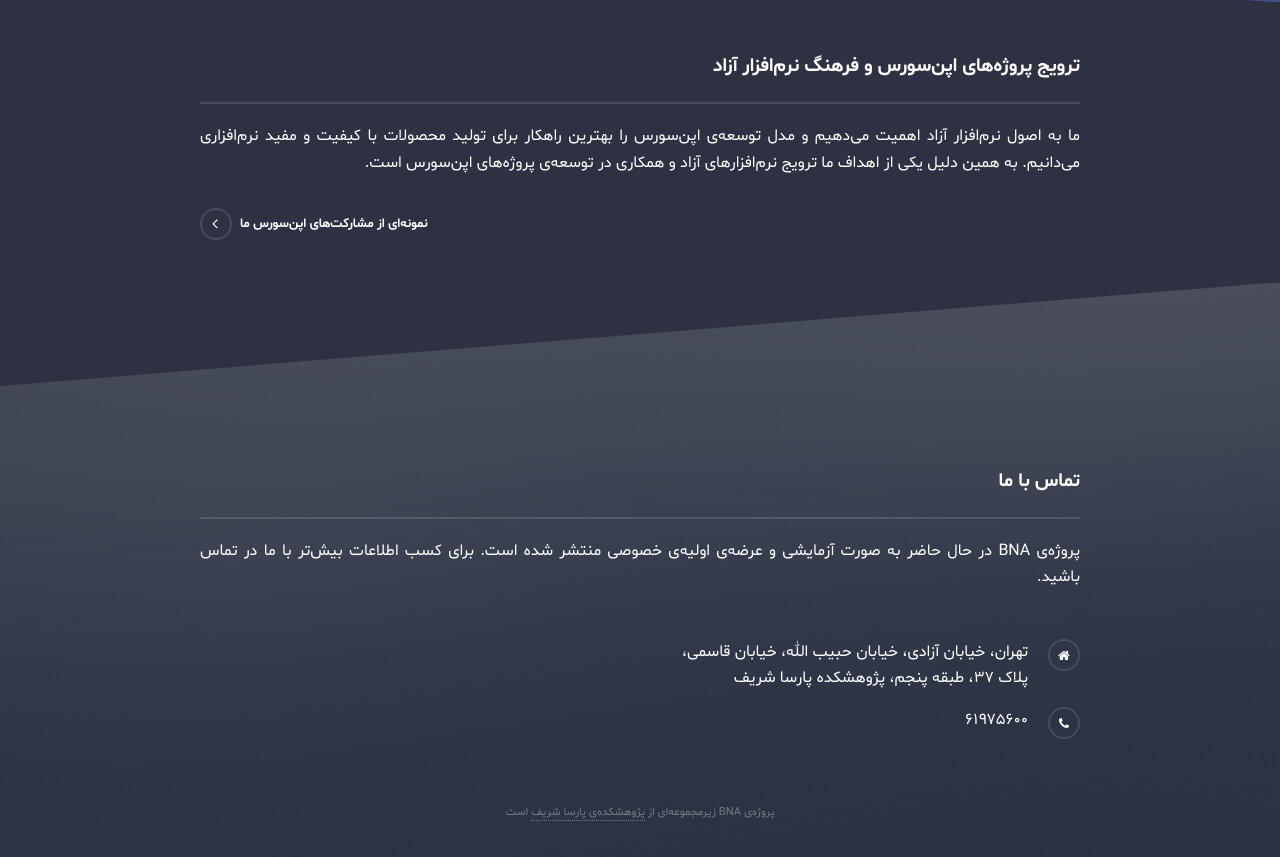
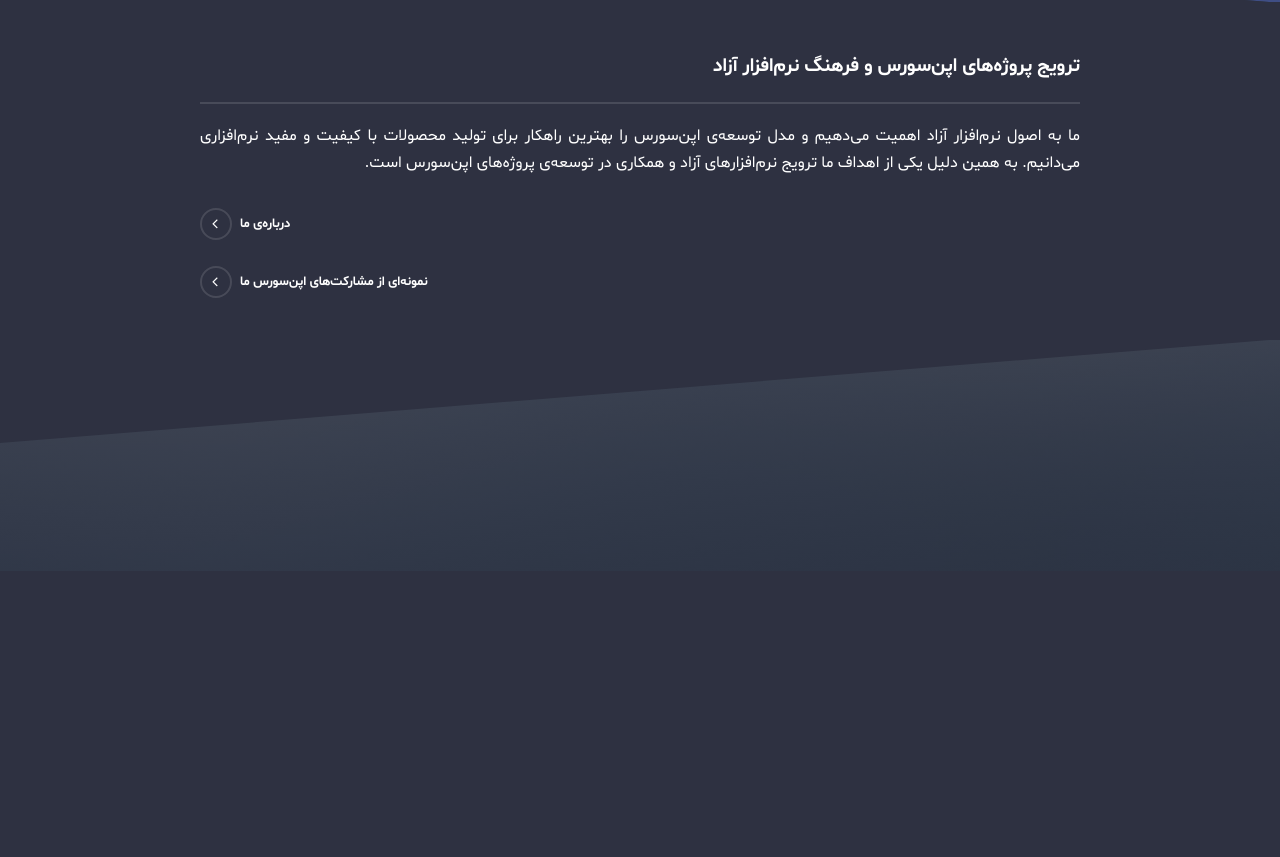
Before and after one commit to bnaproject/website, a plain HTML site: page index.html in a window 1280 px wide. Shown: the part 1721-2578 px from the top of the page. After the commit the page ends 2292 px from the top, so only its background shows below. Drawn offline with Linux system fonts and the light colour scheme; files whose address does not match are found by name.

Commit message:
Removing footer to change to a better nav

```diff
--- a/index.html
+++ b/index.html
@@ -96,7 +96,8 @@
 								و مفید نرم‌افزاری می‌دانیم. به همین دلیل یکی از اهداف ما ترویج نرم‌افزارهای آزاد و همکاری در توسعه‌ی پروژه‌های
 								اپن‌سورس است.
 							</p>
-							<a href="#" class="special">نمونه‌ای از مشارکت‌های اپن‌سورس ما</a>
+							<a href="/about/" class="special">درباره‌ی ما</a>
+							<a href="/opensource/" class="special">نمونه‌ای از مشارکت‌های اپن‌سورس ما</a>
 						</div>
 					</div>
 				</section>
@@ -104,19 +105,6 @@
 
 			<section id="footer">
 				<div class="inner">
-					<h2 class="major">تماس با ما</h2>
-					<p>
-						پروژه‌ی BNA در حال حاضر به صورت آزمایشی و عرضه‌ی اولیه‌ی خصوصی منتشر شده است. برای کسب اطلاعات بیش‌تر با ما در تماس باشید.
-					</p>
-					<ul class="contact">
-						<li class="fa-home">
-							تهران، خیابان آزادی، خیابان حبیب الله، خیابان قاسمی، پلاک ۳۷، طبقه پنجم، پژوهشکده پارسا شریف
-						</li>
-						<li class="fa-phone">۶۱۹۷۵۶۰۰</li>
-					</ul>
-					<ul class="copyright">
-						<li>پروژه‌ی BNA زیرمجموعه‌ای از <a href="http://parsasharif.ir/">پژوهشکده‌ی پارسا شریف</a> است</li>
-					</ul>
 				</div>
 			</section>
 		</div>
```
Also changed, not shown: bna/index.html (+0 -1 lines), core/index.html (+0 -1 lines), template.html (+0 -1 lines).
